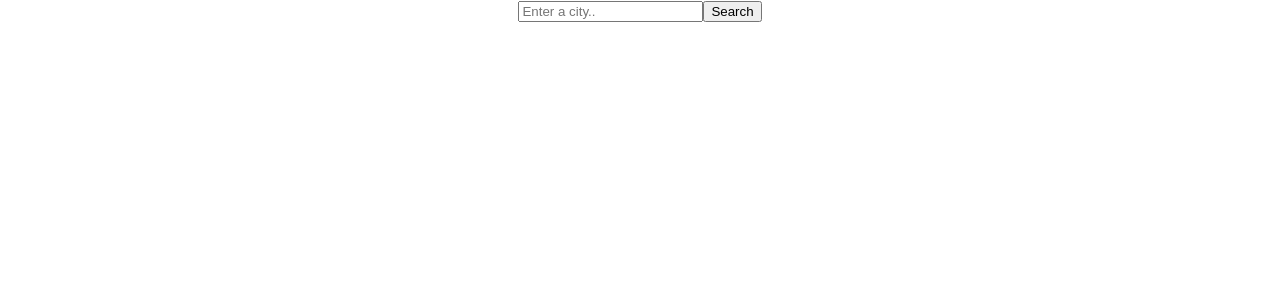
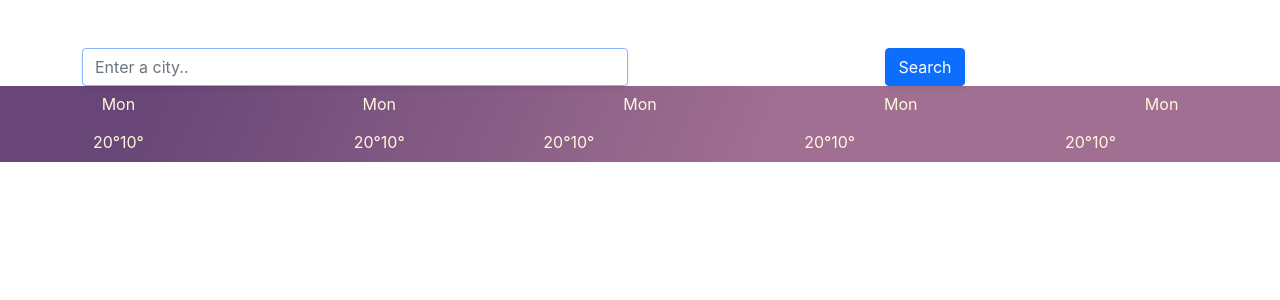
Before and after one commit to Countess-Magpyr/react-app, a React (Create React App) app: page / in a window 1280 px wide. Shown: the top 300 px of the page. Built offline with nearby package versions, Linux system fonts and the light colour scheme.

Commit message:
adding css and bootstap

```diff
--- a/public/index.html
+++ b/public/index.html
@@ -10,6 +10,13 @@
       content="Web site created using create-react-app"
     />
     <link rel="apple-touch-icon" href="%PUBLIC_URL%/logo192.png" />
+    <link
+      href="https://cdn.jsdelivr.net/npm/bootstrap@5.0.2/dist/css/bootstrap.min.css"
+      rel="stylesheet"
+      integrity="sha384-EVSTQN3/azprG1Anm3QDgpJLIm9Nao0Yz1ztcQTwFspd3yD65VohhpuuCOmLASjC"
+      crossorigin="anonymous"
+    />
+
     <!--
       manifest.json provides metadata used when your web app is installed on a
       user's mobile device or desktop. See https://developers.google.com/web/fundamentals/web-app-manifest/
--- a/src/App.js
+++ b/src/App.js
@@ -1,11 +1,13 @@
 import logo from "./logo.svg";
 import "./App.css";
 import WeatherSearch from "./WeatherSearch";
+import Forecast from "./Forecast";
 
 function App() {
   return (
     <div className="App">
       <WeatherSearch />
+      <Forecast />
     </div>
   );
 }
--- /dev/null
+++ b/src/Forecast.css
@@ -0,0 +1,56 @@
+.weather-forecast {
+  color: cornsilk;
+  line-height: 10mm;
+  text-align: center;
+  font-size: 12pt;
+  height: calc(1.5 em + 0.75 rem + 2 px);
+  background: linear-gradient(
+    112.5deg,
+    rgb(104, 70, 119) 11.4%,
+    rgb(160, 111, 145) 60.2%
+  );
+  display: block;
+  margin: 0 auto;
+}
+
+.col-2 {
+  display: block;
+  margin: 0 auto;
+}
+
+ul {
+  font-size: 12pt;
+  color: black;
+  text-align: left;
+  display: block;
+  padding-left: 20px;
+  padding-right: 20px;
+  list-style: none;
+}
+
+li {
+  text-transform: capitalize;
+}
+
+.temperature {
+  text-align: left;
+  font-size: 30pt;
+  color: black;
+}
+
+.temperatureElement {
+  text-align: left;
+  font-size: 30pt;
+  color: black;
+}
+
+.weather-forcast-temperature {
+  text-align: center;
+  display: flex;
+  flex-direction: row;
+}
+
+.special {
+  width: 100px;
+  height: 100px;
+}
--- /dev/null
+++ b/src/Forecast.js
@@ -0,0 +1,53 @@
+import React from "react";
+import "./Forecast.css";
+
+export default function App() {
+  return (
+    <div className="forecast">
+      <div className="weather-forecast d-none d-sm-block" id="forecast">
+        <div className="row">
+          <div className="col-2 d-none d-sm-block">
+            <div className="weather-forcast-date">Mon</div>
+
+            <div class Name="weather-forcast-temperature">
+              <span className="weather-forcast-temperature-max">20°</span>
+              <span className="weather-forecast-temperature-min">10°</span>
+            </div>
+          </div>
+          <div className="col-2">
+            <div className="weather-forcast-date">Mon</div>
+
+            <div className="weather-forcast-temperatur">
+              <span className="weather-forcast-temperature-max">20°</span>
+              <span className="weather-forecast-temperature-min">10°</span>
+            </div>
+          </div>
+          <div className="col-2">
+            <div className="weather-forcast-date">Mon</div>
+
+            <div className="weather-forcast-temperature">
+              <span className="weather-forcast-temperature-max">20°</span>
+              <span className="weather-forecast-temperature-min">10°</span>
+            </div>
+          </div>
+          <div className="col-2">
+            <div className="weather-forcast-date">Mon</div>
+
+            <div className="weather-forcast-temperature">
+              <span className="weather-forcast-temperature-max">20°</span>
+              <span className="weather-forecast-temperature-min">10°</span>
+            </div>
+          </div>
+          <div className="col-2">
+            <div className="weather-forcast-date">Mon</div>
+
+            <div className="weather-forcast-temperature">
+              <span className="weather-forcast-temperature-max">20°</span>
+              <span className="weather-forecast-temperature-min">10°</span>
+            </div>
+          </div>
+        </div>
+      </div>
+    </div>
+  );
+}
--- a/src/WeatherSearch.js
+++ b/src/WeatherSearch.js
@@ -9,7 +9,6 @@ export default function WeatherSearch() {
   function displayWeather(response) {
     setLoaded(true);
     setWeather({
-      city: city,
       temperature: response.data.main.temp,
       wind: response.data.wind.speed,
       humidity: response.data.main.humidity,
@@ -23,6 +22,7 @@ export default function WeatherSearch() {
     let apiKey = "24938515d6364eea8b6bfd1202de9eb1";
     let apiUrl = `https://api.openweathermap.org/data/2.5/weather?q=${city}&appid=${apiKey}&units=metric`;
     axios.get(apiUrl).then(displayWeather);
+    console.log(apiUrl);
   }
 
   function updateCity(event) {
@@ -30,10 +30,31 @@ export default function WeatherSearch() {
   }
 
   let form = (
-    <form onSubmit={handleSubmit}>
-      <input type="search" placeholder="Enter a city.." onChange={updateCity} />
-      <button type="Submit">Search</button>
-    </form>
+    <div className="container">
+      <form className="search-form" onSubmit={handleSubmit}>
+        <div className="row mt-5">
+          <div className="col">
+            <input
+              type="search"
+              placeholder="Enter a city.."
+              autofocus="on"
+              autocomplete="off"
+              onChange={updateCity}
+              className="form-control shadow-sm"
+            />
+          </div>
+          <div className="col">
+            <button
+              type="Submit"
+              value="Search"
+              className="form-control-btn btn btn-primary shadow-sm"
+            >
+              Search
+            </button>
+          </div>
+        </div>
+      </form>
+    </div>
   );
 
   if (loaded) {
@@ -41,7 +62,7 @@ export default function WeatherSearch() {
       <div>
         {form}
         <ul>
-          <li>City: {updateCity} </li>
+          <li>City: {city} </li>
           <li>Temperature: {Math.round(weather.temperature)}°C</li>
           <li>Description: {weather.description}</li>
           <li>Humidity: {weather.humidity}%</li>
```
